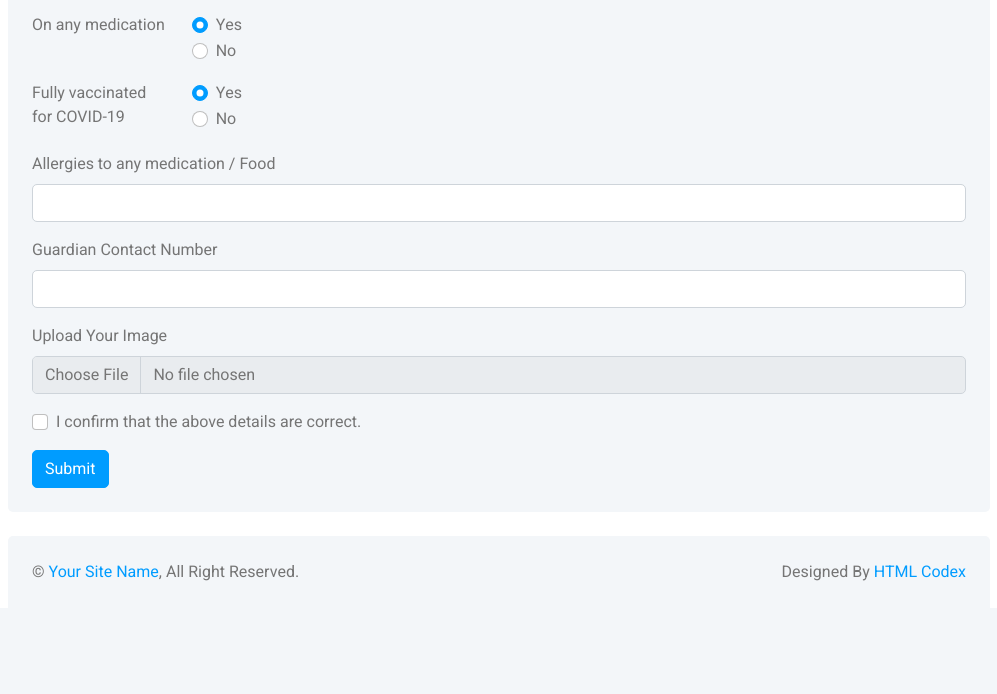
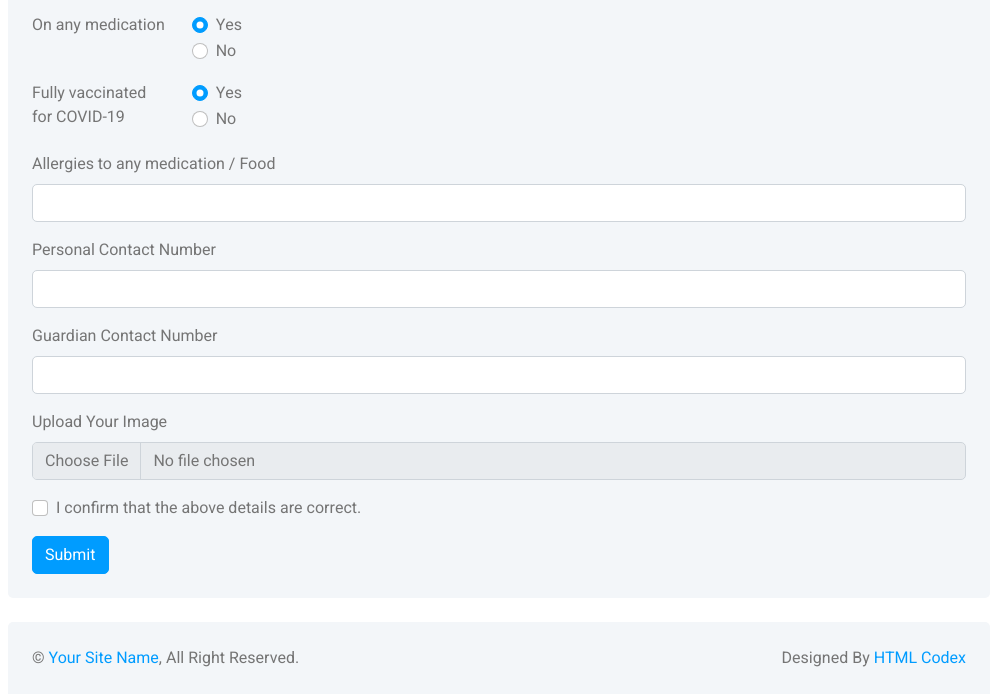
Before and after one commit to SamsudeenAshad/Dashboard, a plain HTML site: page registration.html in a window 1280 px wide. Shown: the part 968-1662 px from the top of the page, without its empty margins (266-1263 px from the left). Before the commit the page ends 1576 px from the top, so only its background shows below. Drawn offline with nearby package versions, Linux system fonts and the light colour scheme.

Commit message:
Update registration.html

```diff
--- a/registration.html
+++ b/registration.html
@@ -269,9 +269,14 @@
                                     <input type="text" class="form-control" id="allergies">
                                 </div>
                                 <div class="mb-3">
+                                    <label for="personal" class="form-label">Personal Contact Number</label>
+                                    <input type="text" class="form-control" id="personal">
+                                </div>
+                                <div class="mb-3">
                                     <label for="guardian" class="form-label">Guardian Contact Number</label>
                                     <input type="text" class="form-control" id="guardian">
                                 </div>
+
                                 <div class="mb-3">
                                     <label for="image" class="form-label">Upload Your Image</label>
                                     <input class="form-control" type="file" id="image">
```
